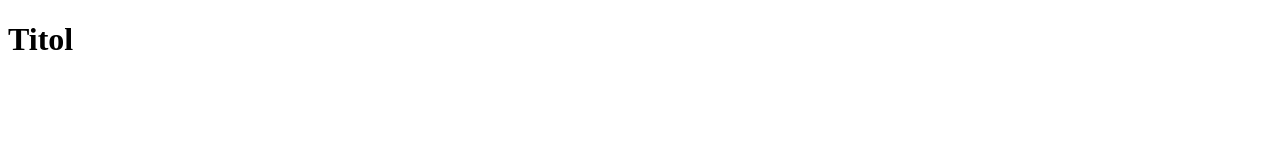
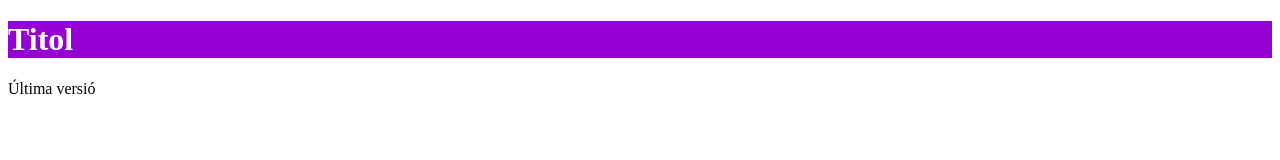
Before and after one commit to cristiancat/exempleGit, a plain HTML site: page index.html in a window 1280 px wide. Drawn offline with Linux system fonts and the light colour scheme.

Commit message:
commit que he eliminat

```diff
--- a/index.html
+++ b/index.html
@@ -9,8 +9,10 @@ and open the template in the editor.
         <title>TODO supply a title</title>
         <meta charset="UTF-8">
         <meta name="viewport" content="width=device-width, initial-scale=1.0">
+        <link href="newCascadeStyleSheet.css" rel="stylesheet" type="text/css"/>
     </head>
     <body>
         <h1 id="titol">Titol</h1>
+        Última versió
     </body>
 </html>
```
